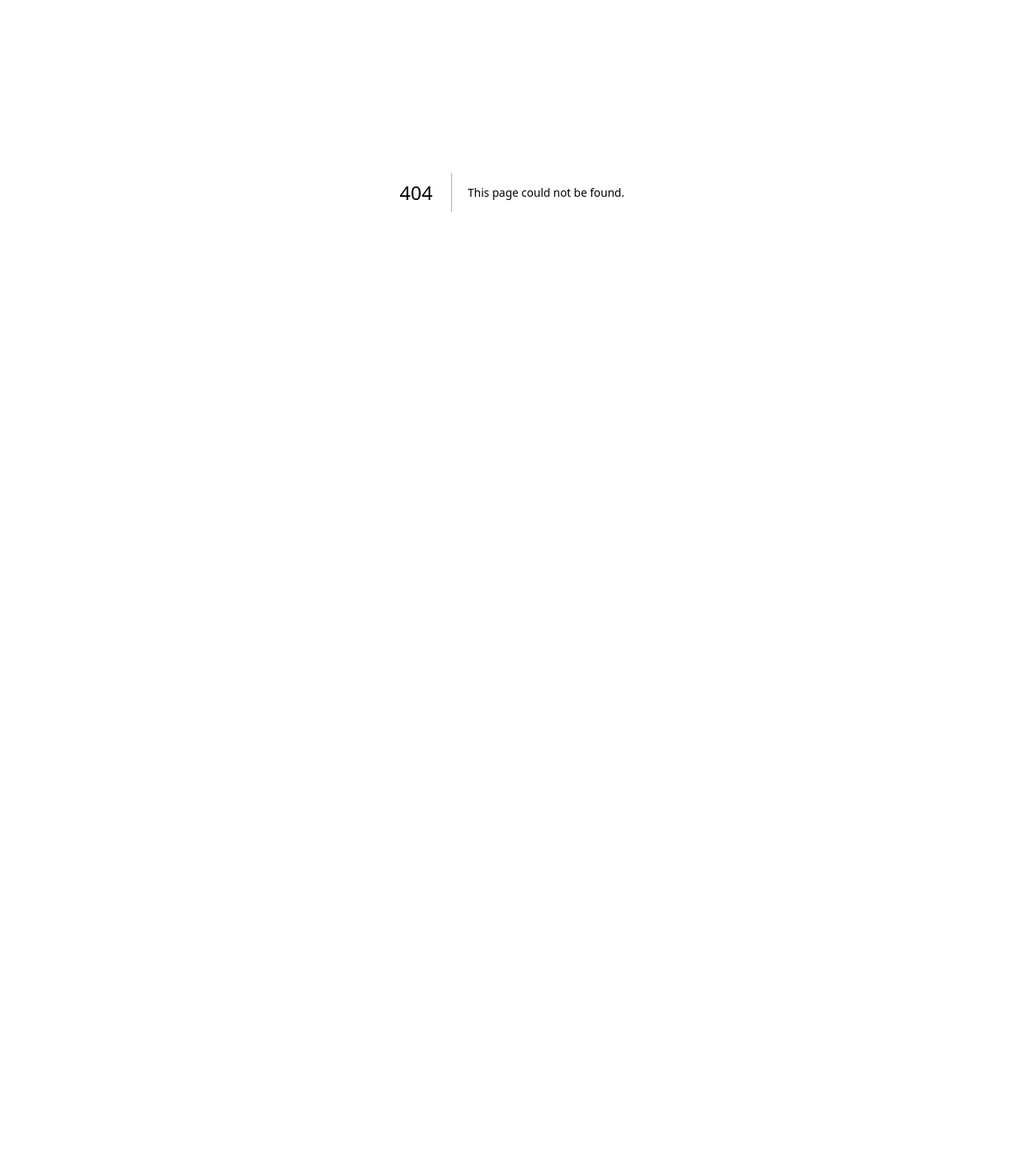
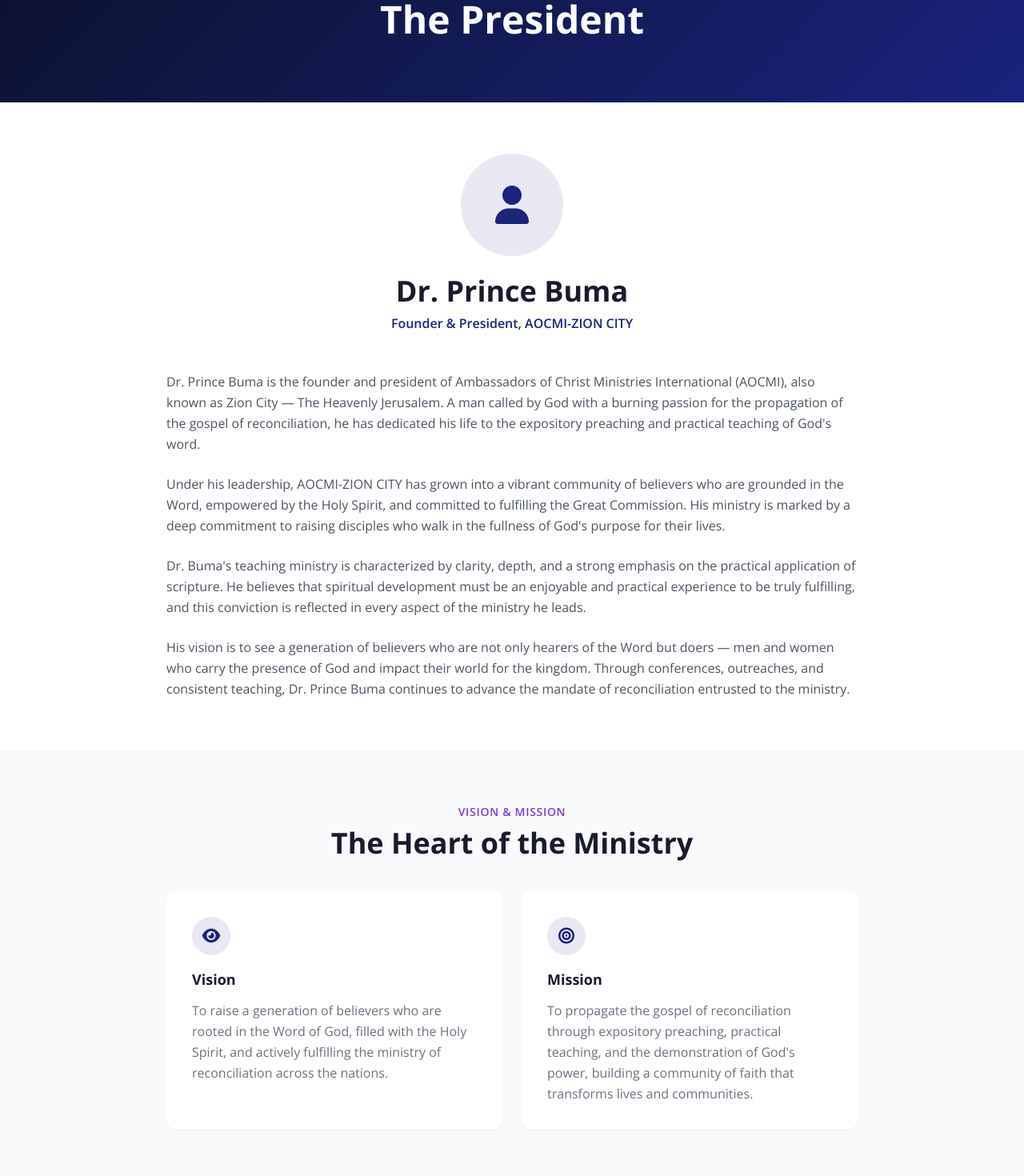
Before and after one commit to karargee/aocmi-zioncity, a Next.js app: page /president in a window 1280 px wide. Before the commit this address had no page. Shown: the part 160-1630 px from the top of the page at 80% size. Before the commit the page ends 800 px from the top, so only its background shows below. Built offline with nearby package versions, Linux system fonts and the light colour scheme; no server answers; the database is empty.

Commit message:
Add President page for Dr. Prince Buma

```diff
--- /dev/null
+++ b/src/app/(public)/president/page.js
@@ -0,0 +1,88 @@
+export default function PresidentPage() {
+  return (
+    <>
+      <div
+        className="pt-32 pb-20 text-white text-center"
+        style={{ background: "linear-gradient(135deg, #0a1128 0%, #1a237e 100%)" }}
+      >
+        <span className="text-white/60 uppercase tracking-[0.2em] text-sm">Leadership</span>
+        <h1 className="text-4xl md:text-5xl font-bold mt-2">The President</h1>
+      </div>
+
+      <section className="py-16">
+        <div className="max-w-4xl mx-auto px-4">
+          <div className="text-center mb-12">
+            <div className="w-32 h-32 rounded-full bg-[#1a237e]/10 flex items-center justify-center mx-auto mb-6">
+              <i className="fas fa-user text-[#1a237e] text-5xl" />
+            </div>
+            <h2 className="text-3xl md:text-4xl font-bold">Dr. Prince Buma</h2>
+            <p className="text-[#1a237e] font-semibold mt-2">Founder & President, AOCMI-ZION CITY</p>
+          </div>
+
+          <div className="space-y-6 text-gray-600 leading-relaxed">
+            <p>
+              Dr. Prince Buma is the founder and president of Ambassadors of Christ Ministries
+              International (AOCMI), also known as Zion City — The Heavenly Jerusalem. A man
+              called by God with a burning passion for the propagation of the gospel of
+              reconciliation, he has dedicated his life to the expository preaching and
+              practical teaching of God&apos;s word.
+            </p>
+            <p>
+              Under his leadership, AOCMI-ZION CITY has grown into a vibrant community of
+              believers who are grounded in the Word, empowered by the Holy Spirit, and
+              committed to fulfilling the Great Commission. His ministry is marked by a deep
+              commitment to raising disciples who walk in the fullness of God&apos;s purpose for
+              their lives.
+            </p>
+            <p>
+              Dr. Buma&apos;s teaching ministry is characterized by clarity, depth, and a strong
+              emphasis on the practical application of scripture. He believes that spiritual
+              development must be an enjoyable and practical experience to be truly fulfilling,
+              and this conviction is reflected in every aspect of the ministry he leads.
+            </p>
+            <p>
+              His vision is to see a generation of believers who are not only hearers of the
+              Word but doers — men and women who carry the presence of God and impact their
+              world for the kingdom. Through conferences, outreaches, and consistent teaching,
+              Dr. Prince Buma continues to advance the mandate of reconciliation entrusted to
+              the ministry.
+            </p>
+          </div>
+        </div>
+      </section>
+
+      <section className="py-16 bg-gray-50">
+        <div className="max-w-4xl mx-auto px-4">
+          <div className="text-center mb-10">
+            <span className="purple-text">Vision & Mission</span>
+            <h2 className="section-title mt-2">The Heart of the Ministry</h2>
+          </div>
+          <div className="grid md:grid-cols-2 gap-6">
+            <div className="bg-white p-8 rounded-xl shadow-sm">
+              <div className="w-12 h-12 rounded-full bg-[#1a237e]/10 flex items-center justify-center mb-4">
+                <i className="fas fa-eye text-[#1a237e] text-xl" />
+              </div>
+              <h3 className="font-bold text-lg mb-3">Vision</h3>
+              <p className="text-gray-500 leading-relaxed">
+                To raise a generation of believers who are rooted in the Word of God,
+                filled with the Holy Spirit, and actively fulfilling the ministry of
+                reconciliation across the nations.
+              </p>
+            </div>
+            <div className="bg-white p-8 rounded-xl shadow-sm">
+              <div className="w-12 h-12 rounded-full bg-[#1a237e]/10 flex items-center justify-center mb-4">
+                <i className="fas fa-bullseye text-[#1a237e] text-xl" />
+              </div>
+              <h3 className="font-bold text-lg mb-3">Mission</h3>
+              <p className="text-gray-500 leading-relaxed">
+                To propagate the gospel of reconciliation through expository preaching,
+                practical teaching, and the demonstration of God&apos;s power, building a
+                community of faith that transforms lives and communities.
+              </p>
+            </div>
+          </div>
+        </div>
+      </section>
+    </>
+  );
+}
--- a/src/components/Navbar.js
+++ b/src/components/Navbar.js
@@ -9,6 +9,7 @@
 const mainLinks = [
   { href: "/", label: "Home" },
   { href: "/about-us", label: "About" },
+  { href: "/president", label: "The President" },
   { href: "/our-messages", label: "Messages" },
   { href: "/events", label: "Events" },
   { href: "/our-music", label: "Music" },
```
